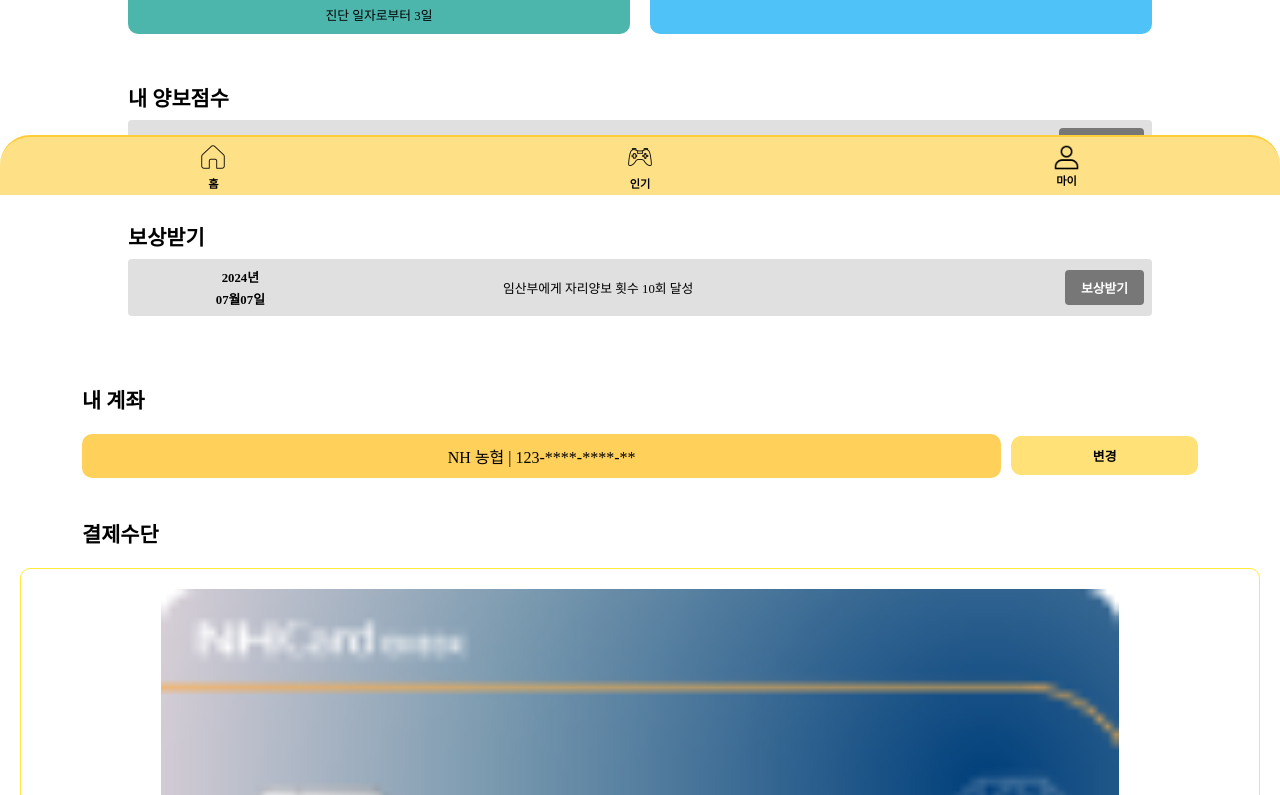
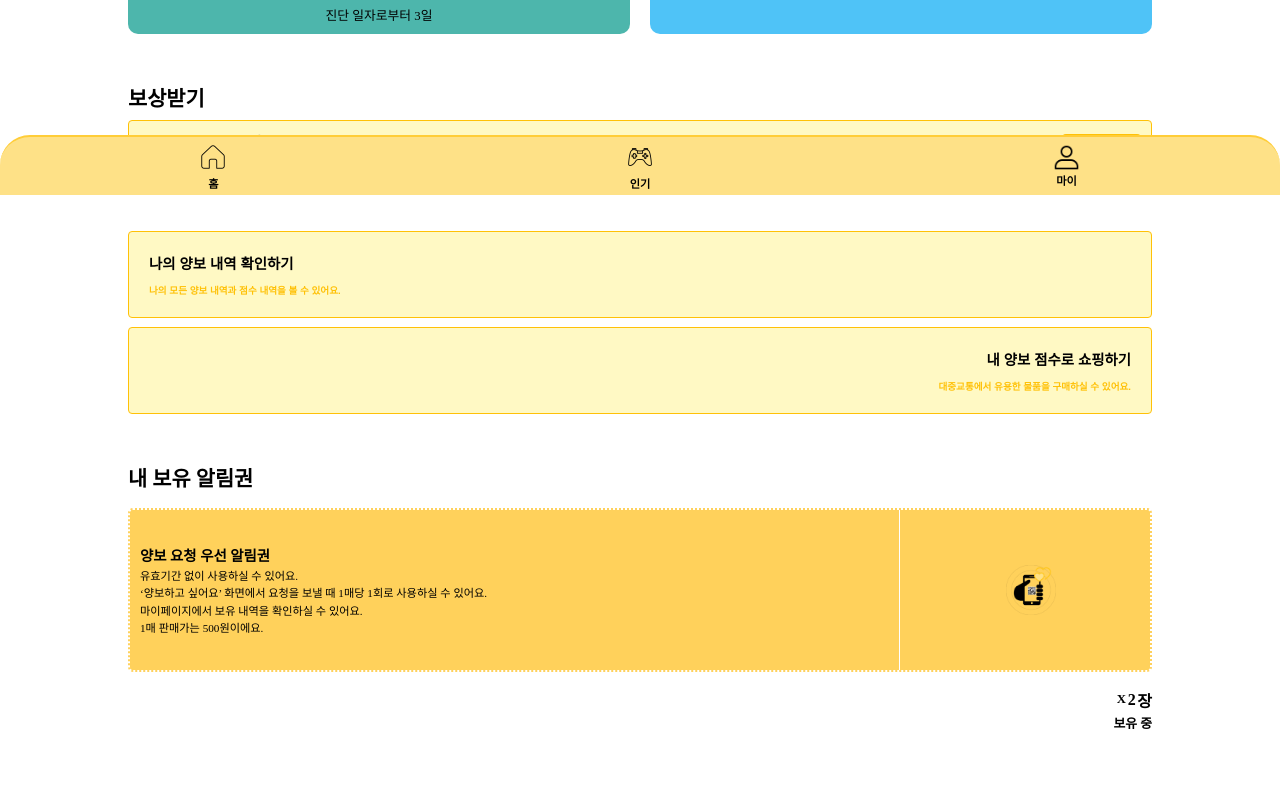
Before and after one commit to Bewheneverwhatiwant/YieldMe, a React (Vite) app in the folder yieldme/: page /mypage in a window 1280 px wide. Shown: the part 605-1400 px from the top of the page. Built offline with nearby package versions, Linux system fonts and the light colour scheme.

Commit message:
[FIX] 마이페이지 디자인 수정

```diff
--- a/yieldme/src/pages/mainpage/mypage/mypage.jsx
+++ b/yieldme/src/pages/mainpage/mypage/mypage.jsx
@@ -6,6 +6,7 @@ import CustomColumn from '../../../Components/Container/CustomColumn';
 import CustomRow from '../../../Components/Container/CustomRow';
 import Changemode from './changemode';
 import MyPay from './mypay';
+import YieldCoupon from './yieldcoupon';
 
 const ContainerCenter = styled.div`
   display: flex;
@@ -33,23 +34,14 @@ const PointsContainer = styled.div`
   display: flex;
   justify-content: space-between;
   align-items: center;
-  background-color: #E0E0E0;
-  padding: 0.5rem;
-  border-radius: 4px;
-`;
-
-const PointsButton = styled.button`
-  background-color: #777777;
-  color: black;
-  border: none;
-  padding: 0.5rem 1rem;
-  font-size: 1rem;
-  cursor: pointer;
+  background-color: #FFF9C4;
+  border: 1px solid #FFC107;
+  padding: 10px;
   border-radius: 4px;
 `;
 
 const PointsButton2 = styled.button`
-  background-color: ${props => (props.disabled ? '#E0E0E0' : '#777777')};
+  background-color: #FFC107;
   color: ${props => (props.disabled ? 'black' : 'white')};
   border: none;
   padding: 0.5rem 1rem;
@@ -58,8 +50,21 @@ const PointsButton2 = styled.button`
   border-radius: 4px;
 `;
 
+const YellowButton = styled.button`
+background-color:#FFF9C4;
+border: 1px solid #FFC107;
+border-radius: 4px;
+display: flex;
+flex-direction: column;
+align-items: center;
+justify-content: center;
+width: 100%;
+padding: 20px;
+gap: 0.6rem;
+`;
+
 const MyPage = () => {
-  const [status, setStatus] = useState('임산부');
+
   const navigate = useNavigate();
 
   useEffect(() => {
@@ -67,11 +72,19 @@ const MyPage = () => {
   }, []);
 
   const yieldHistory = () => {
-    navigate('/yieldhistory');
+    navigate('/yieldhistory'); // 양보내역 보기
   }
 
-  const pointCharge = () => {
-    navigate('/pointcharge');
+  const shopping = () => {
+    navigate('/shopping'); // 양보금액으로 쇼핑하기
+  }
+
+  const changeAccount = () => {
+    navigate('/changeaccount'); // 계좌 등록/변경하기
+  }
+
+  const changeCard = () => {
+    navigate('/changecard'); // 결제수단 등록/변경하기
   }
 
   const [rewarded, setRewarded] = useState(false);
@@ -88,24 +101,9 @@ const MyPage = () => {
 
         <CustomColumn width='80%' alignItems='flex-start' justifyContent='center' gap='0.5rem'>
           <CustomRow width='100%' alignItems='center' justifyContent='flex-start' gap='1rem'>
-            <CustomFont color='black' font='1.3rem' fontWeight='bold'>내 양보점수</CustomFont>
-          </CustomRow>
-          <PointsContainer>
-            <CustomRow wisth='20%' alignItems='center' justifyContent='space-between'>
-              <CustomFont font='1rem' color='black'>지금까지</CustomFont>
-              <CustomFont font='1rem' color='black' fontWeight='bold'>00점</CustomFont>
-            </CustomRow>
-
-            <PointsButton onClick={yieldHistory}>
-              <CustomFont color='white' font='0.9rem' fontWeight='bold'>내역확인</CustomFont>
-            </PointsButton>
-          </PointsContainer>
-        </CustomColumn>
-
-        <CustomColumn width='80%' alignItems='flex-start' justifyContent='center' gap='0.5rem'>
-          <CustomRow width='100%' alignItems='center' justifyContent='flex-start' gap='1rem'>
             <CustomFont color='black' font='1.3rem' fontWeight='bold'>보상받기</CustomFont>
           </CustomRow>
+
           <PointsContainer>
             <CustomRow width='70%' alignItems='center' justifyContent='center'>
               <CustomRow width='30%' alignItems='center' justifyContent='space-between'>
@@ -120,7 +118,7 @@ const MyPage = () => {
               </CustomRow>
             </CustomRow>
 
-            <PointsButton2 onClick={rewards} disabled={rewarded}>
+            <PointsButton2 onClick={rewards}>
               <CustomFont color='white' font='0.8rem' fontWeight='bold'>
                 {rewarded ? '보상받음' : '보상받기'}
               </CustomFont>
@@ -129,6 +127,35 @@ const MyPage = () => {
           </PointsContainer>
         </CustomColumn>
 
+        <CustomColumn width='80%' alignItems='center' justifyContent='center' gap='0.6rem'>
+          <YellowButton onClick={yieldHistory}>
+            <CustomRow width='100%' alignItems='center' justifyContent='flex-start'>
+              <CustomFont color='black' font='0.9rem' fontWeight='bold'>
+                나의 양보 내역 확인하기
+              </CustomFont>
+            </CustomRow>
+            <CustomRow width='100%' alignItems='center' justifyContent='flex-start'>
+              <CustomFont color='#FFC107' font='0.6rem' fontWeight='bold'>
+                나의 모든 양보 내역과 점수 내역을 볼 수 있어요.
+              </CustomFont>
+            </CustomRow>
+          </YellowButton>
+
+          <YellowButton onClick={shopping}>
+            <CustomRow width='100%' alignItems='center' justifyContent='flex-end'>
+              <CustomFont color='black' font='0.9rem' fontWeight='bold'>
+                내 양보 점수로 쇼핑하기
+              </CustomFont>
+            </CustomRow>
+            <CustomRow width='100%' alignItems='center' justifyContent='flex-end'>
+              <CustomFont color='#FFC107' font='0.6rem' fontWeight='bold'>
+                대중교통에서 유용한 물품을 구매하실 수 있어요.
+              </CustomFont>
+            </CustomRow>
+          </YellowButton>
+        </CustomColumn>
+
+        <YieldCoupon />
         <MyPay />
 
       </PageContainer>
--- a/yieldme/src/pages/mainpage/mypage/mypay.jsx
+++ b/yieldme/src/pages/mainpage/mypage/mypay.jsx
@@ -10,7 +10,6 @@ const ContainerCenter = styled.div`
   flex-direction: column;
   align-items: center;
   width: 100%;
-  min-height: 100vh;
   background-color: white;
   padding: 20px;
   gap: 20px;
--- /dev/null
+++ b/yieldme/src/pages/mainpage/mypage/yieldcoupon.jsx
@@ -0,0 +1,84 @@
+import React from 'react';
+import styled from 'styled-components';
+
+import CustomColumn from '../../../Components/Container/CustomColumn';
+import CustomRow from '../../../Components/Container/CustomRow';
+import CustomFont from '../../../Components/Container/CustomFont';
+import StyledImg from '../../../Components/Container/StyledImg';
+
+const CouponContent = styled.div`
+    display: flex;
+    flex-direction: row;
+    align-items: center;
+    justify-content: center;
+    border: 2px dotted white;
+    border-radius: 5px;
+    background-color: #FFD15B;
+    width: 100%;
+`;
+
+const Explain = styled.div`
+width: 80%;
+padding: 10px;
+`;
+
+const LogoImg = styled.div`
+width: 25%;
+padding: 10px;
+display: flex;
+align-items: center;
+justify-content: center;
+`;
+
+const CouponDivider = styled.div`
+width: 1px;
+height: 10rem;
+background-color: white;
+`;
+
+const YieldCoupon = () => {
+    return (
+        <CustomColumn width='80%' alignItems='center' justifyContent='center' gap='1rem'>
+            <CustomRow width='100%' alignItems='center' justifyContent='flex-start' gap='1rem'>
+                <CustomFont color='black' font='1.3rem' fontWeight='bold'>내 보유 알림권</CustomFont>
+            </CustomRow>
+
+            <CustomRow width='100%' alignItems='center' justifyContent='center'>
+                <CouponContent>
+                    <CustomRow width='100%' alignItems='center' justifyContent='center' gap='0.8rem'>
+                        <Explain>
+                            <CustomColumn width='100%' alignItems='flex-start' justifyContent='center' gap='0.1rem'>
+                                <CustomFont color='black' font='0.9rem' fontWeight='bold'>양보 요청 우선 알림권</CustomFont>
+                                <CustomFont color='black' font='0.7rem'>유효기간 없이 사용하실 수 있어요.</CustomFont>
+                                <CustomFont color='black' font='0.7rem'>‘양보하고 싶어요’ 화면에서 요청을 보낼 때 1매당 1회로 사용하실 수 있어요.</CustomFont>
+                                <CustomFont color='black' font='0.7rem'>마이페이지에서 보유 내역을 확인하실 수 있어요.</CustomFont>
+                                <CustomFont color='black' font='0.7rem'>1매 판매가는 500원이에요.</CustomFont>
+                            </CustomColumn>
+                        </Explain>
+
+                        <CouponDivider />
+
+                        <LogoImg>
+                            <StyledImg src={'logo.png'} width='50px' height='50px' />
+                        </LogoImg>
+                    </CustomRow>
+                </CouponContent>
+            </CustomRow>
+
+            <CustomColumn width='100%' alignItems='flex-end' justifyContent='center' gap='0.1rem'>
+
+                <CustomRow width='50%' alignItems='center' justifyContent='flex-end' gap='0.1rem'>
+                    <CustomFont color='black' font='0.8rem' fontWeight='bold'>X</CustomFont>
+                    <CustomFont color='black' font='1rem' fontWeight='bold'>2</CustomFont>
+                    <CustomFont color='black' font='1rem' fontWeight='bold'>장</CustomFont>
+                </CustomRow>
+                <CustomRow width='50%' alignItems='center' justifyContent='flex-end'>
+                    <CustomFont color='black' font='0.8rem' fontWeight='bold'>보유 중</CustomFont>
+                </CustomRow>
+
+            </CustomColumn>
+        </CustomColumn>
+    );
+};
+
+export default YieldCoupon;
```
